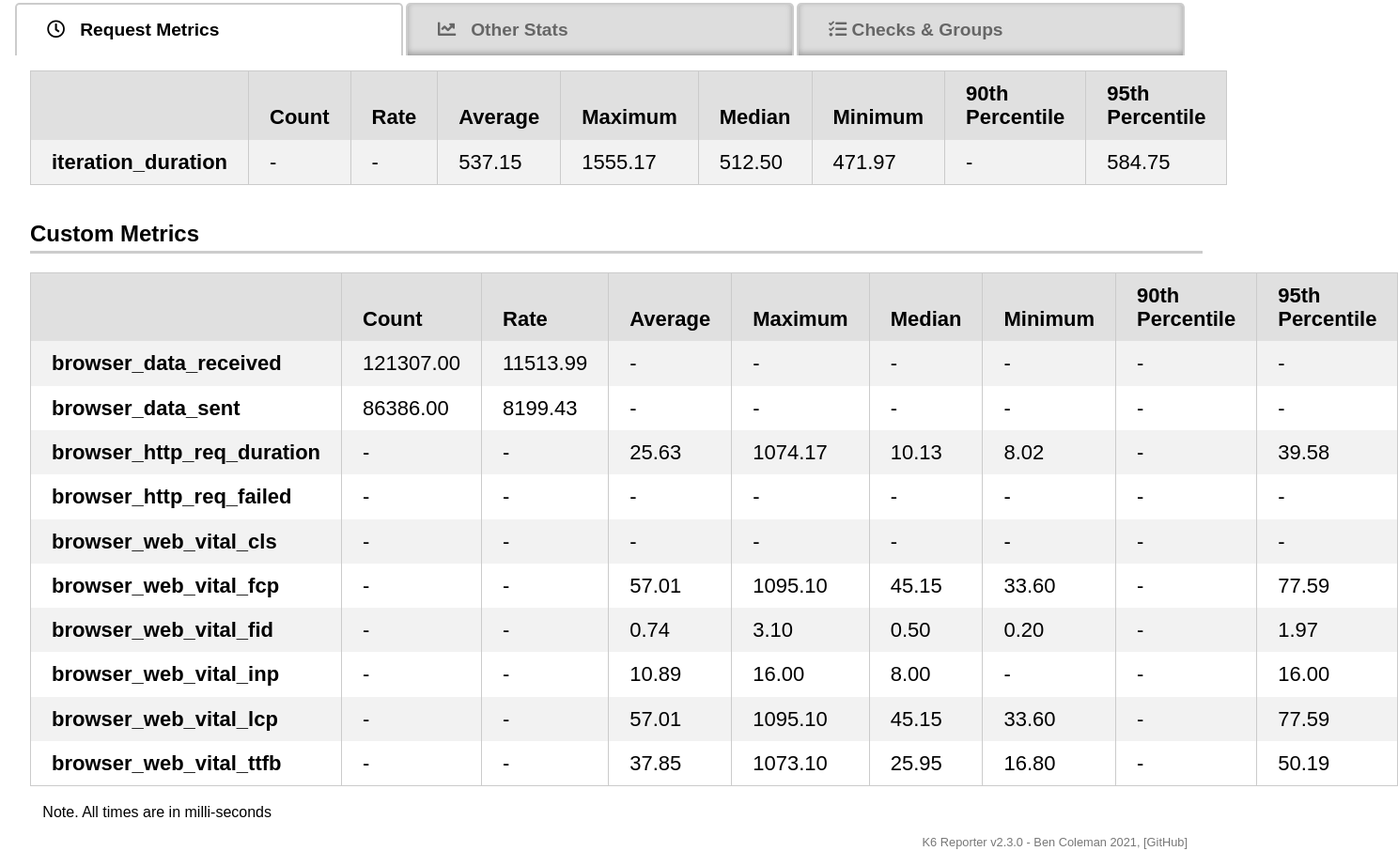
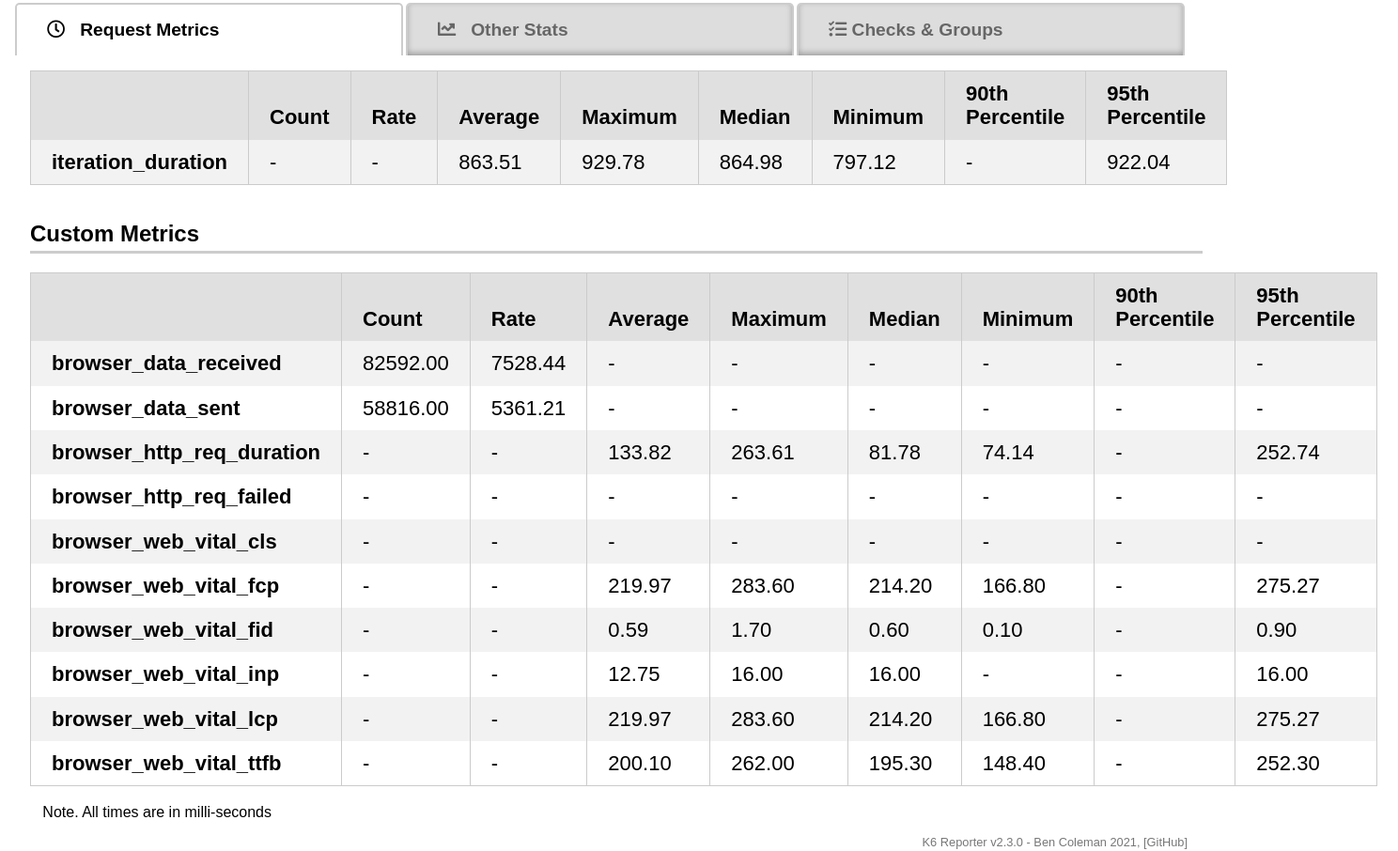
Before and after one commit to edgarmsilva/K6_WEB, a plain HTML site: page index.html in a window 1280 px wide. Shown: the part 277-1183 px from the top of the page at 94% size, 1488 px wide, since content can reach past the window. Drawn offline with nearby package versions, Linux system fonts and the light colour scheme.

Commit message:
deploy: 38f65a2e703f9e60fda0702ec7c017c8a9d64844

```diff
--- a/index.html
+++ b/index.html
@@ -9,7 +9,7 @@
     <link rel="shortcut icon" href="https://raw.githubusercontent.com/benc-uk/k6-reporter/main/assets/icon.png" type="image/png">
 
     <meta name="viewport" content="width=device-width, initial-scale=1.0" />
-    <title>K6 Load Test: 2024-03-07 14:31</title>
+    <title>K6 Load Test: 2024-03-07 14:33</title>
     <style>
       body {
         margin: 1rem;
@@ -138,7 +138,7 @@
   <body>
     <h1>
       <svg style="vertical-align:middle" width="50" height="45" viewBox="0 0 50 45" fill="none" class="footer-module--logo--_lkxx"><path d="M31.968 34.681a2.007 2.007 0 002.011-2.003c0-1.106-.9-2.003-2.011-2.003a2.007 2.007 0 00-2.012 2.003c0 1.106.9 2.003 2.012 2.003z" fill="#7D64FF"></path><path d="M39.575 0L27.154 16.883 16.729 9.31 0 45h50L39.575 0zM23.663 37.17l-2.97-4.072v4.072h-2.751V22.038l2.75 1.989v7.66l3.659-5.014 2.086 1.51-3.071 4.21 3.486 4.776h-3.189v.001zm8.305.17c-2.586 0-4.681-2.088-4.681-4.662 0-1.025.332-1.972.896-2.743l4.695-6.435 2.086 1.51-2.239 3.07a4.667 4.667 0 013.924 4.6c0 2.572-2.095 4.66-4.681 4.66z" fill="#7D64FF"></path></svg>
-      &nbsp; K6 Load Test: 2024-03-07 14:31
+      &nbsp; K6 Load Test: 2024-03-07 14:33
     </h1>
 
     <div class="row">
@@ -196,19 +196,19 @@
 
 
 
-                  <td class="">537.15</td>
+                  <td class="">863.51</td>
 
 
 
-                  <td class="">1555.17</td>
+                  <td class="">929.78</td>
 
 
 
-                  <td class="">512.50</td>
+                  <td class="">864.98</td>
 
 
 
-                  <td class="">471.97</td>
+                  <td class="">797.12</td>
 
 
 
@@ -216,7 +216,7 @@
 
 
 
-                  <td class="">584.75</td>
+                  <td class="">922.04</td>
 
               </tr>
 
@@ -246,11 +246,11 @@
                 <td><b>browser_data_received</b></td>
 
 
-                  <td class="">121307.00</td>
+                  <td class="">82592.00</td>
 
 
 
-                  <td class="">11513.99</td>
+                  <td class="">7528.44</td>
 
 
 
@@ -283,11 +283,11 @@
                 <td><b>browser_data_sent</b></td>
 
 
-                  <td class="">86386.00</td>
+                  <td class="">58816.00</td>
 
 
 
-                  <td class="">8199.43</td>
+                  <td class="">5361.21</td>
 
 
 
@@ -328,19 +328,19 @@
 
 
 
-                  <td class="">25.63</td>
+                  <td class="">133.82</td>
 
 
 
-                  <td class="">1074.17</td>
+                  <td class="">263.61</td>
 
 
 
-                  <td class="">10.13</td>
+                  <td class="">81.78</td>
 
 
 
-                  <td class="">8.02</td>
+                  <td class="">74.14</td>
 
 
 
@@ -348,7 +348,7 @@
 
 
 
-                  <td class="">39.58</td>
+                  <td class="">252.74</td>
 
               </tr>
 
@@ -439,19 +439,19 @@
 
 
 
-                  <td class="">57.01</td>
+                  <td class="">219.97</td>
 
 
 
-                  <td class="">1095.10</td>
+                  <td class="">283.60</td>
 
 
 
-                  <td class="">45.15</td>
+                  <td class="">214.20</td>
 
 
 
-                  <td class="">33.60</td>
+                  <td class="">166.80</td>
 
 
 
@@ -459,7 +459,7 @@
 
 
 
-                  <td class="">77.59</td>
+                  <td class="">275.27</td>
 
               </tr>
 
@@ -476,19 +476,19 @@
 
 
 
-                  <td class="">0.74</td>
+                  <td class="">0.59</td>
 
 
 
-                  <td class="">3.10</td>
+                  <td class="">1.70</td>
 
 
 
-                  <td class="">0.50</td>
+                  <td class="">0.60</td>
 
 
 
-                  <td class="">0.20</td>
+                  <td class="">0.10</td>
 
 
 
@@ -496,7 +496,7 @@
 
 
 
-                  <td class="">1.97</td>
+                  <td class="">0.90</td>
 
               </tr>
 
@@ -513,7 +513,7 @@
 
 
 
-                  <td class="">10.89</td>
+                  <td class="">12.75</td>
 
 
 
@@ -521,7 +521,7 @@
 
 
 
-                  <td class="">8.00</td>
+                  <td class="">16.00</td>
 
 
 
@@ -550,19 +550,19 @@
 
 
 
-                  <td class="">57.01</td>
+                  <td class="">219.97</td>
 
 
 
-                  <td class="">1095.10</td>
+                  <td class="">283.60</td>
 
 
 
-                  <td class="">45.15</td>
+                  <td class="">214.20</td>
 
 
 
-                  <td class="">33.60</td>
+                  <td class="">166.80</td>
 
 
 
@@ -570,7 +570,7 @@
 
 
 
-                  <td class="">77.59</td>
+                  <td class="">275.27</td>
 
               </tr>
 
@@ -587,19 +587,19 @@
 
 
 
-                  <td class="">37.85</td>
+                  <td class="">200.10</td>
 
 
 
-                  <td class="">1073.10</td>
+                  <td class="">262.00</td>
 
 
 
-                  <td class="">25.95</td>
+                  <td class="">195.30</td>
 
 
 
-                  <td class="">16.80</td>
+                  <td class="">148.40</td>
 
 
 
@@ -607,7 +607,7 @@
 
 
 
-                  <td class="">50.19</td>
+                  <td class="">252.30</td>
 
               </tr>
 
@@ -628,7 +628,7 @@
             <div class="box metricbox">
               <h4>Checks</h4>
               <i class="fas fa-eye icon"></i>
-              <div class="row"><div>Passed</div><div>94</div></div>
+              <div class="row"><div>Passed</div><div>64</div></div>
               <div class="row"><div>Failed</div><div>0</div></div>
             </div>
 
@@ -637,8 +637,8 @@
             <div class="box metricbox">
               <h4>Iterations</h4>
               <i class="fas fa-redo icon"></i>
-              <div class="row"><div>Total</div><div>47</div></div>
-              <div class="row"><div>Rate</div><div>4.46/s</div></div>
+              <div class="row"><div>Total</div><div>32</div></div>
+              <div class="row"><div>Rate</div><div>2.92/s</div></div>
             </div>
 
 
@@ -692,11 +692,11 @@
           </thead>
 
             <tr class="checkDetails ">
-              <td width="50%">LoginPage</td><td>47</td><td>0</td>
+              <td width="50%">LoginPage</td><td>32</td><td>0</td>
             </tr>
 
             <tr class="checkDetails ">
-              <td width="50%">header</td><td>47</td><td>0</td>
+              <td width="50%">header</td><td>32</td><td>0</td>
             </tr>
 
         </table>
```
